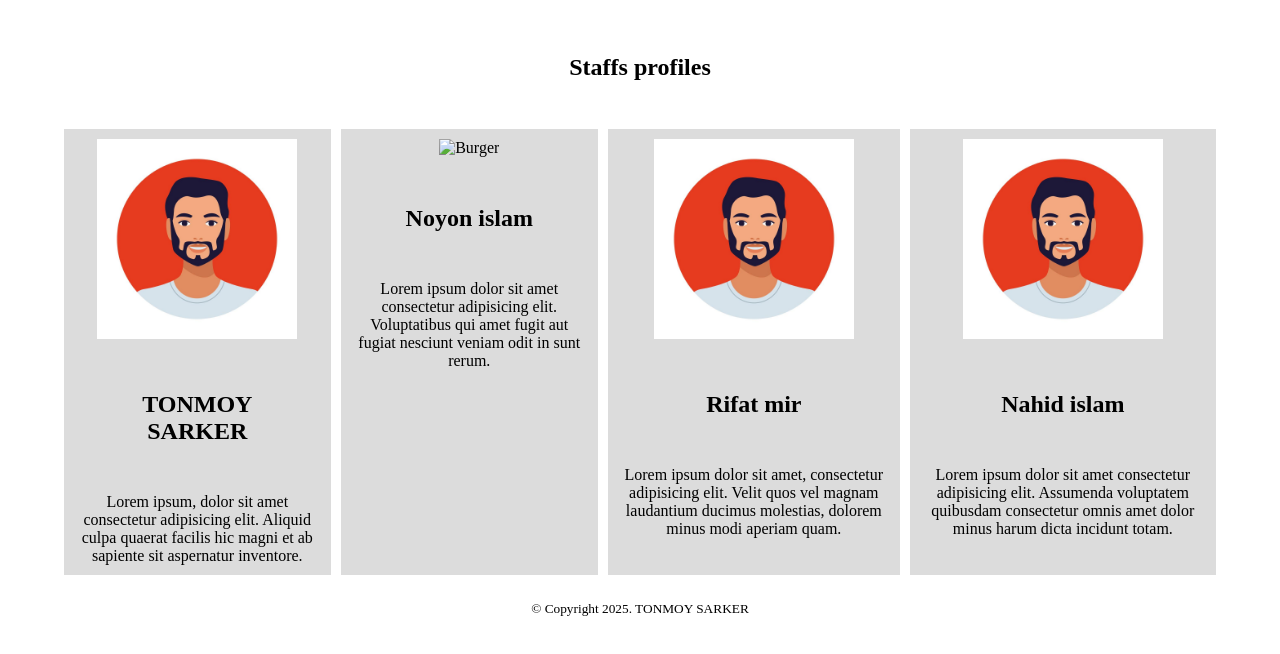
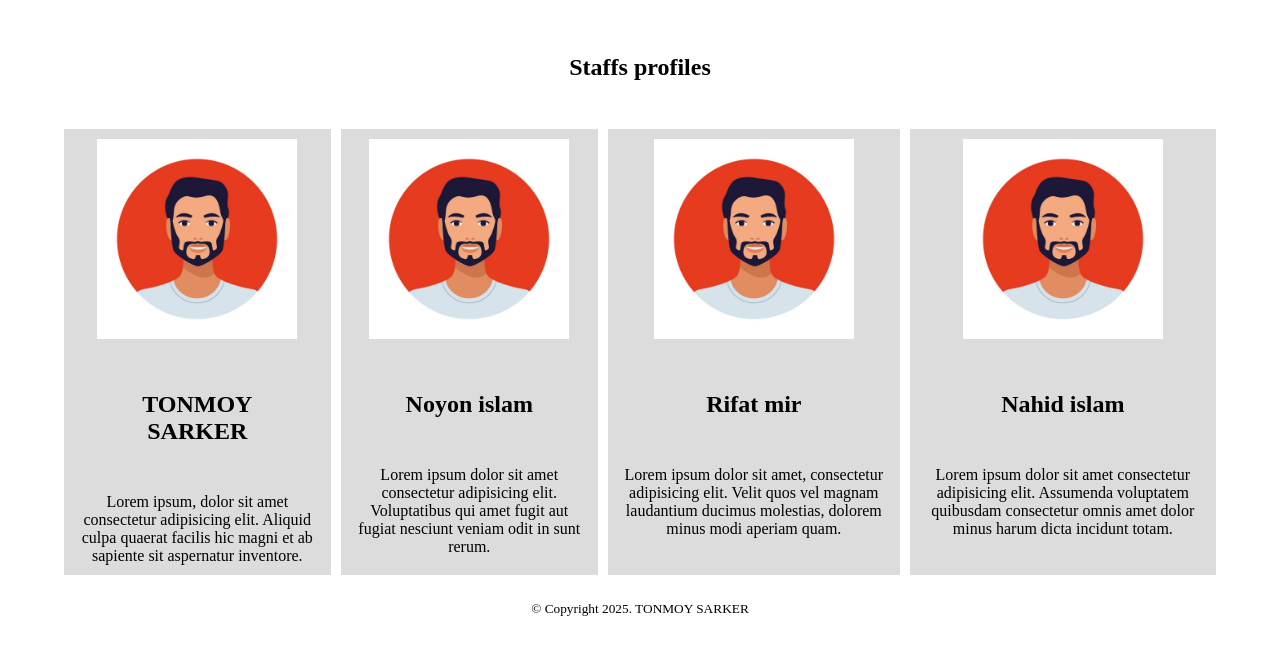
Before and after one commit to TonmoySarkerTnu/Resturant, a plain HTML site: page about.html in a window 1280 px wide. Shown: the part 72-726 px from the top of the page. Drawn offline with Linux system fonts and the light colour scheme; the site is published under a folder, as on GitHub Pages, so addresses that start at the root find nothing.

Commit message:
Update about.html

```diff
--- a/about.html
+++ b/about.html
@@ -32,7 +32,7 @@
                     <p>Lorem ipsum, dolor sit amet consectetur adipisicing elit. Aliquid culpa quaerat facilis hic magni et ab sapiente sit aspernatur inventore.</p>
                 </div>
                 <div class="card">
-                    <img src="/man.jpg" alt="Burger">
+                    <img src="./man.jpg" alt="Burger">
                     <h2>Noyon islam</h2>
                     <p>Lorem ipsum dolor sit amet consectetur adipisicing elit. Voluptatibus qui amet fugit aut fugiat nesciunt veniam odit in sunt rerum.</p>
                 </div>
```
